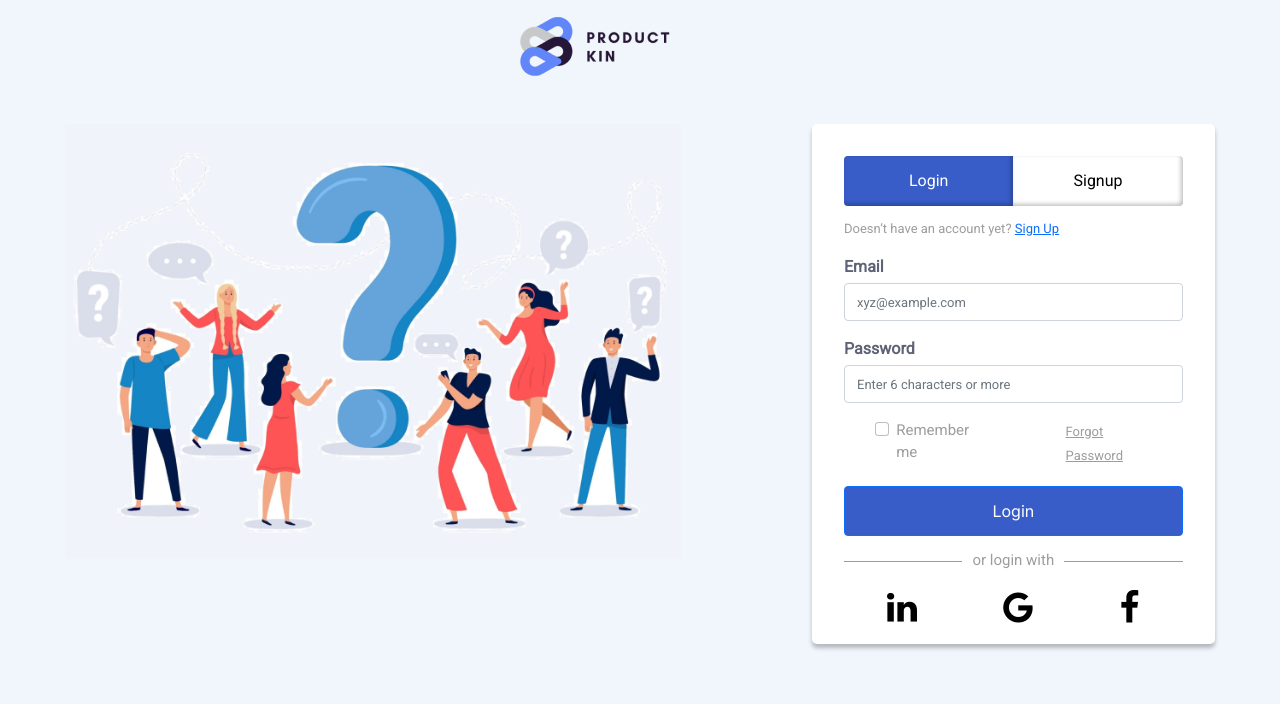
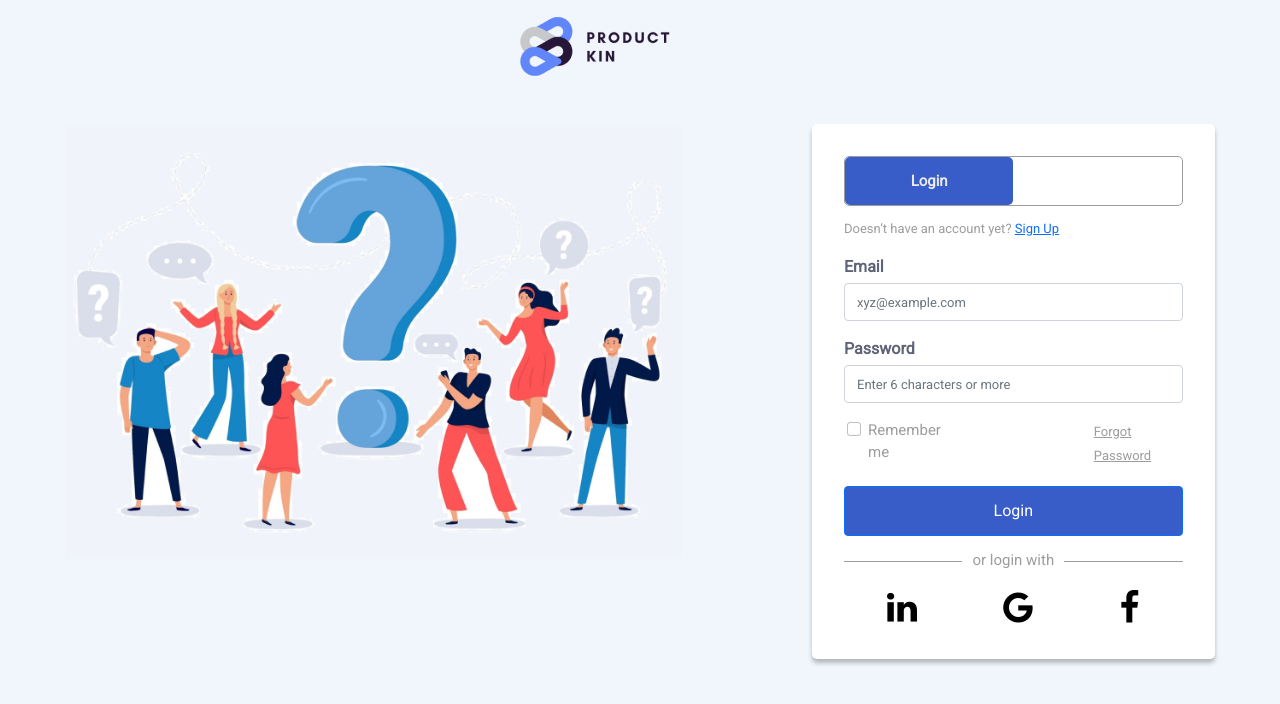
Before and after one commit to pswaldia/product-kin, a React (Create React App) app: page / in a window 1280 px wide. Shown: the top 704 px of the page. Built offline with nearby package versions, Linux system fonts and the light colour scheme.

Commit message:
toggle button for login and signup

```diff
--- a/src/components/authentiication/Authentication.jsx
+++ b/src/components/authentiication/Authentication.jsx
@@ -18,10 +18,8 @@ export default function Authentication() {
 
                     <div className="col-4 form-main">
                         <form>
-                            <div className="btn-main">
-                                <button type="button" className="btn btn-secondary btn-md" id="login-1">Login</button>
-                                <button type="button" className="btn btn-primary btn-md" id="signup-1">Signup</button>
-                            </div>
+                        <input type="checkbox" className="btn-main "  />
+                        <div className="login">
                             <p>Doesn’t have an account yet? <a href="">Sign Up</a></p>
                             <div className="form-group mt-3">
                                 <label htmlFor="exampleInputEmail1">Email</label>
@@ -32,7 +30,7 @@ export default function Authentication() {
                                 <input type="password" className="form-control" id="exampleInputPassword1"  placeholder="Enter 6 characters or more"/>
                             </div>
                             <div className="form-check mt-3">
-                                <div className="row row justify-content-around ">
+                                <div className="row row justify-content-between ">
                                     <div className="col-4">
                                         <input type="checkbox" className="form-check-input" id="exampleCheck1"/>
                                         <label className="form-check-label" htmlFor="exampleCheck1">Remember me</label>
@@ -57,6 +55,39 @@ export default function Authentication() {
                                 </div>
 
                             </div>
+                         </div>
+                         <div className="signup">
+
+
+                       <div className="form-group mt-3">
+                                <label htmlFor="name">Name *</label>
+                                <input type="text" className="form-control" id="exampleInputEmail1"  placeholder="John Bid" />
+                            </div>
+                            <div className="form-group mt-3">
+                                <label htmlFor="exampleInputEmail1">Email *</label>
+                                <input type="email" className="form-control" id="exampleInputEmail1"  placeholder="xyz@example.com" />
+                            </div>
+                            <div className="form-group mt-3">
+                                <label htmlFor="exampleInputPassword1">Password *</label>
+                                <input type="password" className="form-control" id="exampleInputPassword1"  placeholder="Enter 6 characters or more" />
+                            </div>
+                            <div className="form-group mt-3">
+                                <label htmlFor="exampleInputPassword1">Confirm Password *</label>
+                                <input type="password" className="form-control" id="exampleInputPassword1"  placeholder="Enter 6 characters or more"/>
+                            </div>
+                            <div className="form-check mt-3">
+                                <div className=" row row justify-content-around ">
+                                    <div className="">
+                                        <input type="checkbox" className="form-check-input" id="exampleCheck1"/>
+                                        <label className="form-check-label" htmlFor="exampleCheck1">Yes, I want to receive updates on the new challenges</label>
+                                    </div>
+
+                                </div>
+                            </div>
+                            <button type="submit" className="btn btn-primary mt-3" id="login-2">Signup</button>
+
+
+                       </div>
                         </form>
                     </div>
 
--- a/src/components/authentiication/authentication.css
+++ b/src/components/authentiication/authentication.css
@@ -1,94 +1,142 @@
-*{
+* {
     font-family: 'Roboto', sans-serif;
 }
 
-body{
+body {
     background-color: rgba(238, 245, 252, 0.82);
 }
 
+
 /* logo styles */
-.container-fluid .img{
+
+.container-fluid .img {
     width: 245px;
     margin: auto;
 }
 
+
 /* Illustration styles */
-.row img{
+
+.row img {
     width: 100%;
 }
 
+
 /* btn inside form */
-.btn-main #login-1, #signup-1{
-    width: 50%;
-    box-shadow: inset -2px -2px 4px rgba(0, 0, 0, 0.25);
-    border: none;
-    height: 50px;
+
+.login {
+    bottom: 0;
+    left: 0;
+    top: 0;
+    position: relative;
 }
 
-#login-1{
-    background-color: #385CC8;
-    color: #fff;
-    border-top-right-radius: 0px;
-    border-bottom-right-radius: 0px;
+.signup {
+    bottom: 0;
+    left: 0;
+    top: 6%;
+    position: relative;
 }
 
-#signup-1{
-    background-color: #fff;
-    color: black;
-    border-left: none;
-    border-top-left-radius: 0px;
-    border-bottom-left-radius: 0px;
+.btn-main {
+    content: "login";
+    -webkit-appearance: none;
+    border: 1px solid #9E9C9C;
+    width: 100%;
+    height: 50px;
+    top: 0;
+    border-radius: 5px;
+    position: relative;
 }
 
+.btn-main::before {
+    content: "Login";
+    position: relative;
+    top: 0;
+    left: 0;
+    width: 50%;
+    height: 100%;
+    background: #385CC8;
+    border-radius: 5px;
+    font-family: Roboto;
+    font-style: normal;
+    font-weight: bolder;
+    font-size: 15px;
+    color: #EAEAEC;
+    place-items: center;
+    display: grid;
+    transition: 0.5s;
+}
+
+.btn-main:checked:before {
+    left: 50%;
+    content: "Signup";
+    transition: 0.5s;
+}
+
+.btn-main:checked+.login {
+    top: -120%;
+}
+
+.btn-main:checked+.login+.signup {
+    top: -89%;
+}
+
+
 /* form styles */
-::placeholder{
+
+::placeholder {
     font-size: small;
 }
-form{
-    font-family: 'Inter', sans-serif;;
+
+form {
+    font-family: 'Inter', sans-serif;
+    ;
     padding: 32px;
     background-color: #fff;
-    height: 520px;
+    height: 535px;
     border-radius: 5px;
     box-shadow: 0px 4px 4px rgba(0, 0, 0, 0.25);
+    overflow: hidden;
 }
 
-form p, a{
+form p,
+a {
     margin-top: 1em;
     font-size: 13px;
 }
 
-form p{
+form p {
     color: #9E9C9C;
 }
-label{
+
+label {
     font-weight: 700;
     color: #5F6377;
     margin-bottom: 4px;
 }
-input{
+
+input {
     font-size: 14px;
 }
 
-.form-check label{
+.form-check label {
     font-size: 15px;
     font-weight: 400;
-    color:#9E9C9C;
-}
-
-.form-check a{
     color: #9E9C9C;
 }
 
+.form-check a {
+    color: #9E9C9C;
+}
 
-
-form #login-2{
+form #login-2 {
     background-color: #385CC8;
     width: 100%;
     height: 50px;
 }
 
-h6{
+h6 {
     font-size: 15px;
     color: #9E9C9C;
     width: 100%;
@@ -96,18 +144,21 @@ h6{
     border-bottom: 1px solid #9E9C9C;
     line-height: 0.1em;
     margin: 10px 0 20px;
- }
+}
 
- h6 span {
-     background:#fff;
-     padding:0 10px;
- }
+h6 span {
+    background: #fff;
+    padding: 0 10px;
+}
 
- /* icons styles */
-.icons-btn i{
+
+/* icons styles */
+
+.icons-btn i {
     font-size: 35px;
 }
-.icons-btn button{
+
+.icons-btn button {
     background-color: #fff;
     padding-top: 8px;
     padding-right: 10px;
```
Also changed, not shown: src/resources/Illustration.png, 1 other file (tests, documents, lock files or other folders).
